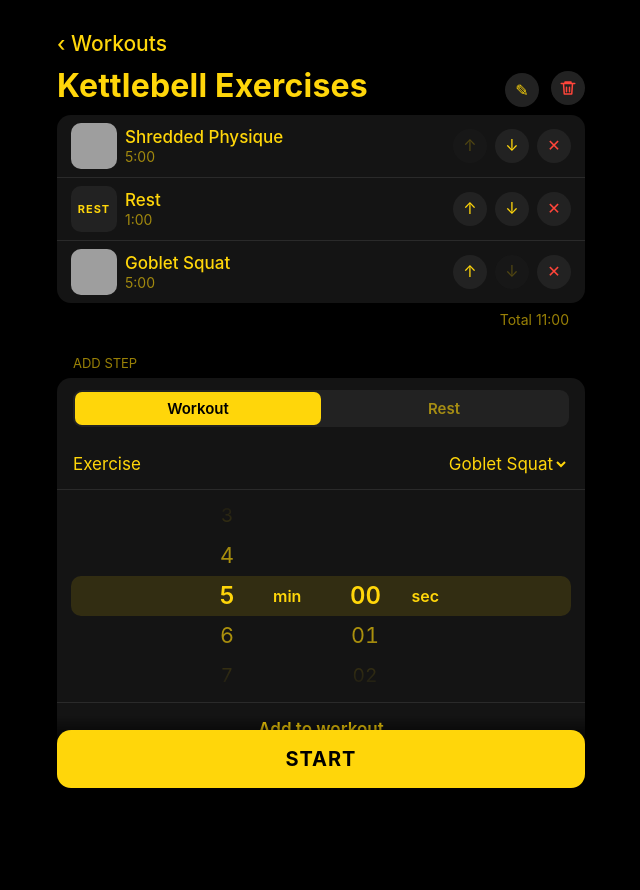
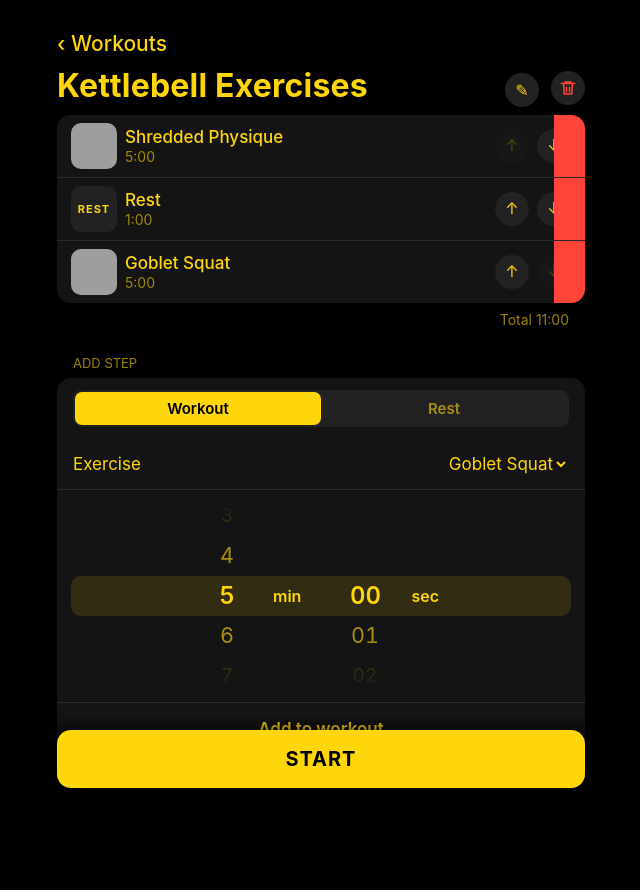
Before and after one commit to SergeEngineer/kettlebell-app, a Flask app: page /programs/1 in a window 1280 px wide. Shown: the whole page, without its empty margins (319-959 px from the left). Run offline with Flask 3, Linux system fonts and the light colour scheme; data comes from the database, SQL or seed files in the repository; both versions use the stored data as it was after the commit; parts of the project's set-up code (start-up, migrations or seed data) failed here and were passed over; grey boxes are pictures that could not be loaded.

Commit message:
swipe left to delete exercise step

```diff
--- a/static/app.css
+++ b/static/app.css
@@ -82,7 +82,7 @@ button.wide{width:100%;text-align:center;padding:4px}
 .hint{max-width:300px;color:var(--dim);font-size:14px;margin:0}
 
 ul.group>li+li{border-top:.5px solid var(--sep)}
-ul.group>li>.row{gap:8px}
+ul.group>li>.sw>.row{gap:8px}
 .edit{background:#0c0c0c;border-top:.5px solid var(--sep)}
 .btns{justify-content:flex-end;gap:22px}
 .dimbtn{color:var(--dim);padding:12px 10px}
@@ -111,6 +111,28 @@ body:has(.startbar) main{padding-bottom:calc(120px + env(safe-area-inset-bottom)
 .titlebar .icon{margin-top:0}
 .titlebar form{margin:0}
 .thumb{width:46px;height:46px}
-ul.group>li>.row{padding:8px 14px}
+ul.group>li>.sw>.row{padding:8px 14px}
 .row.tap{cursor:pointer}
 .edit .picker{border-top:0}
+
+html,body{overscroll-behavior:none}
+:root{--tabh:54px;--kb:0px}
+.tabs{height:calc(var(--tabh) + env(safe-area-inset-bottom));padding-bottom:0}
+.tabs a{padding:8px 0 0}
+html.kb .tabs{display:none}
+
+/* new-workout bar: sits on top of the tab bar, or on top of the keyboard */
+.addbar{position:fixed;left:0;right:0;z-index:6;bottom:calc(var(--tabh) + env(safe-area-inset-bottom));display:flex;gap:10px;align-items:center;
+  padding:8px max(14px,calc((100vw - 560px)/2 + 14px));background:rgba(0,0,0,.9);-webkit-backdrop-filter:blur(20px);backdrop-filter:blur(20px);border-top:.5px solid var(--sep)}
+.addbar input{flex:1;min-width:0;background:#1c1c1c;border-radius:18px;padding:10px 14px;font-size:17px}
+.addbar button{flex:none;background:var(--y);color:#000;font-weight:600;border-radius:18px;padding:10px 18px}
+html.kb .addbar{bottom:var(--kb)}
+body:has(.addbar) main{padding-bottom:calc(var(--tabh) + 84px + env(safe-area-inset-bottom))}
+
+/* swipe-to-delete rows */
+.sw{position:relative;overflow:hidden}
+.sw .row.tap{position:relative;background:var(--card);touch-action:pan-y;user-select:none;-webkit-user-select:none}
+.sw .del{position:absolute;top:0;right:0;bottom:0;width:0;overflow:hidden;background:#ff453a;color:#fff;border:0;border-radius:0;
+  display:flex;align-items:center;justify-content:flex-start;padding:0 0 0 31px;white-space:nowrap}
+.sw .del svg{width:26px;height:26px;flex:none}
+.thumb{-webkit-user-drag:none}
--- a/templates/_steps.html
+++ b/templates/_steps.html
@@ -2,15 +2,17 @@
 {% if steps %}
 <ul class="group">
 {% for s in steps %}
-  <li data-seconds="{{ s.seconds }}">
+  <li data-id="{{ s.id }}" data-seconds="{{ s.seconds }}">
+    <div class="sw">
       <div class="row tap" onclick="toggleStep(this, event)">
-      {% if s.gif %}<img class="thumb" src="/media/{{ s.gif }}" alt="">
+        {% if s.gif %}<img class="thumb" src="/media/{{ s.gif }}" alt="" draggable="false">
         {% elif s.exercise_id %}<span class="thumb rest">{{ (s.name or '?')[:1]|upper }}</span>
         {% else %}<span class="thumb rest sm">REST</span>{% endif %}
         <span class="grow"><strong>{{ s.name or 'Rest' }}</strong><small class="tm">{{ s.seconds|fmt }}</small></span>
         <button class="icon" aria-label="Move up" hx-post="/steps/{{ s.id }}/move/up" hx-target="#steps" {% if loop.first %}disabled{% endif %}>↑</button>
         <button class="icon" aria-label="Move down" hx-post="/steps/{{ s.id }}/move/down" hx-target="#steps" {% if loop.last %}disabled{% endif %}>↓</button>
-      <button class="icon red" aria-label="Remove" hx-delete="/steps/{{ s.id }}" hx-target="#steps">✕</button>
+      </div>
+      <button class="del" aria-label="Delete step" onclick="removeStep(this.closest('.sw'))"><svg viewBox="0 0 24 24" fill="none" stroke="currentColor" stroke-width="2" stroke-linecap="round" stroke-linejoin="round"><path d="M3 6h18M8 6V4h8v2M6 6l1 14h10l1-14M10 11v6M14 11v6"/></svg></button>
     </div>
     <form class="edit" hidden hx-post="/steps/{{ s.id }}" hx-trigger="wheeldone" hx-swap="none"
           hx-on::before-request="if(!(+this.elements.min.value||+this.elements.sec.value)) event.preventDefault()"
--- a/templates/base.html
+++ b/templates/base.html
@@ -65,10 +65,72 @@ function initWheels(root){
 const fmtTime = s => Math.floor(s / 60) + ':' + String(s % 60).padStart(2, '0');
 function toggleStep(row, ev){
   if (ev.target.closest('button')) return;
+  const sw = row.closest('.sw');
+  if (sw._dragged && Date.now() - sw._dragged < 400) return;   // a swipe, not a tap
+  if (sw.classList.contains('open')) { setX(sw, 0, true); return; }
   const f = row.closest('li').querySelector('.edit'), open = f.hidden;
   document.querySelectorAll('#steps .edit').forEach(x => x.hidden = true);
   f.hidden = !open;
   if (open) initWheels(f);
+}
+
+// ---- swipe left to delete (like iOS Mail) ----
+const OPEN_W = 88; let swipe = null;
+function setX(sw, x, anim){
+  const row = sw.querySelector('.row'), del = sw.querySelector('.del');
+  row.style.transition = anim ? 'transform .25s ease' : 'none';
+  del.style.transition = anim ? 'width .25s ease' : 'none';
+  row.style.transform = 'translateX(' + x + 'px)';
+  del.style.width = Math.max(0, -x) + 'px';
+  sw.classList.toggle('open', x < 0);
+}
+function closeSwipes(except){ document.querySelectorAll('.sw.open').forEach(sw => { if (sw !== except) setX(sw, 0, true); }); }
+function removeStep(sw){
+  const id = sw.closest('li').dataset.id, row = sw.querySelector('.row'), del = sw.querySelector('.del');
+  row.style.transition = 'transform .2s ease'; del.style.transition = 'width .2s ease';
+  row.style.transform = 'translateX(-100%)'; del.style.width = '100%';
+  setTimeout(() => htmx.ajax('DELETE', '/steps/' + id, {target: '#steps'}), 180);
+}
+document.addEventListener('pointerdown', e => {
+  if (e.target.closest('.del')) return;
+  const sw = e.target.closest('.sw');
+  closeSwipes(sw);
+  if (!sw || e.target.closest('button')) return;
+  swipe = {sw, id: e.pointerId, x0: e.clientX, y0: e.clientY, base: sw.classList.contains('open') ? -OPEN_W : 0, locked: null, x: 0};
+});
+document.addEventListener('pointermove', e => {
+  if (!swipe || e.pointerId !== swipe.id) return;
+  const dx = e.clientX - swipe.x0, dy = e.clientY - swipe.y0;
+  if (swipe.locked === null) {
+    if (Math.abs(dx) < 8 && Math.abs(dy) < 8) return;
+    swipe.locked = Math.abs(dx) > Math.abs(dy);
+    if (!swipe.locked) { swipe = null; return; }
+    try { swipe.sw.querySelector('.row').setPointerCapture(e.pointerId); } catch (_) {}
+  }
+  swipe.x = Math.min(0, swipe.base + dx);
+  setX(swipe.sw, swipe.x, false);
+});
+function endSwipe(e){
+  if (!swipe || e.pointerId !== swipe.id) return;
+  const s = swipe; swipe = null;
+  if (!s.locked) return;
+  s.sw._dragged = Date.now();
+  if (s.x < -s.sw.offsetWidth * 0.55) removeStep(s.sw);          // long swipe deletes right away
+  else if (s.x < -OPEN_W / 2) setX(s.sw, -OPEN_W, true);          // short swipe reveals the bin
+  else setX(s.sw, 0, true);
+}
+document.addEventListener('pointerup', endSwipe);
+document.addEventListener('pointercancel', endSwipe);
+
+// ---- keep bottom bars attached to the keyboard / bottom edge ----
+if (window.visualViewport) {
+  const vv = visualViewport, root = document.documentElement;
+  const upd = () => {
+    const kb = Math.max(0, Math.round(innerHeight - vv.height - vv.offsetTop));
+    root.style.setProperty('--kb', kb + 'px');
+    root.classList.toggle('kb', kb > 120);
+  };
+  vv.addEventListener('resize', upd); vv.addEventListener('scroll', upd); upd();
 }
 function stepSaved(f){
   const li = f.closest('li'), s = (+f.elements.min.value) * 60 + (+f.elements.sec.value);
```
Also changed, not shown: templates/index.html (+4 -4 lines), README.md, data/app.db. Lines whose indentation alone changed are shown as unchanged.
